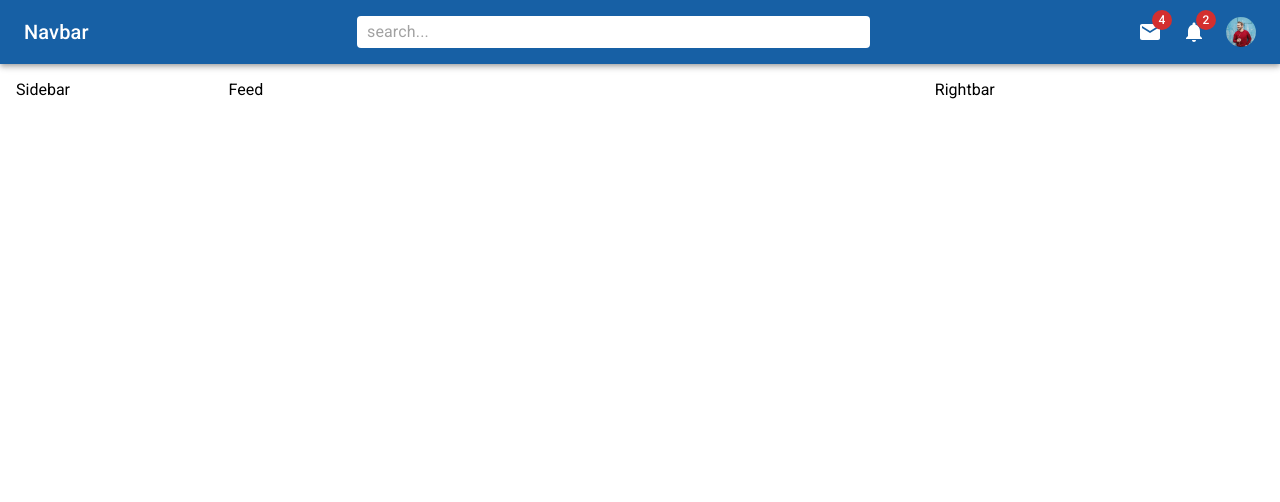
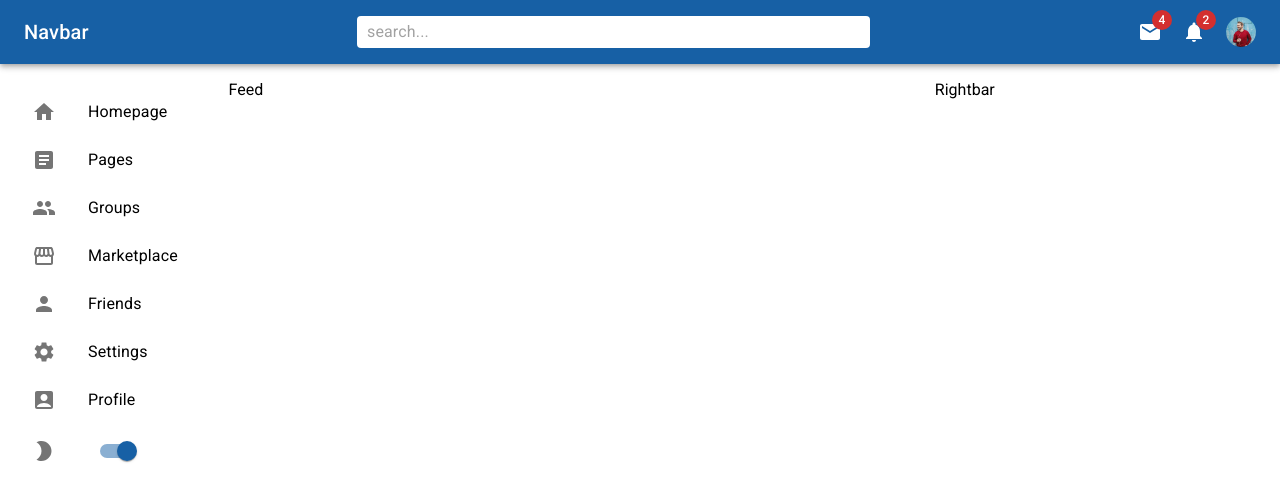
Before and after one commit to ZahraAbaszadeh/Material-UI-5, a React (Create React App) app: page / in a window 1280 px wide. Shown: the top 502 px of the page. Built offline with nearby package versions, Linux system fonts and the light colour scheme.

Commit message:
sidebar completed

```diff
--- a/src/components/Sidebar.jsx
+++ b/src/components/Sidebar.jsx
@@ -1,10 +1,98 @@
 import React from "react";
-import { Box } from "@mui/material";
+import {
+  Box,
+  List,
+  ListItem,
+  ListItemButton,
+  ListItemIcon,
+  ListItemText,
+  Switch,
+} from "@mui/material";
+import {
+  AccountBox,
+  Article,
+  Group,
+  Home,
+  ModeNight,
+  Person,
+  Settings,
+  Storefront,
+} from "@mui/icons-material";
 
 export default function Sidebar() {
   return (
     <Box flex={1} p={2} sx={{ display: { xs: "none", sm: "block" } }}>
-      Sidebar
+      <Box position="fixed">
+        <List>
+          <ListItem disablePadding>
+            <ListItemButton component="a" href="#home">
+              <ListItemIcon>
+                <Home />
+              </ListItemIcon>
+              <ListItemText primary="Homepage" />
+            </ListItemButton>
+          </ListItem>
+          <ListItem disablePadding>
+            <ListItemButton component="a" href="#simple-list">
+              <ListItemIcon>
+                <Article />
+              </ListItemIcon>
+              <ListItemText primary="Pages" />
+            </ListItemButton>
+          </ListItem>
+          <ListItem disablePadding>
+            <ListItemButton component="a" href="#simple-list">
+              <ListItemIcon>
+                <Group />
+              </ListItemIcon>
+              <ListItemText primary="Groups" />
+            </ListItemButton>
+          </ListItem>
+          <ListItem disablePadding>
+            <ListItemButton component="a" href="#simple-list">
+              <ListItemIcon>
+                <Storefront />
+              </ListItemIcon>
+              <ListItemText primary="Marketplace" />
+            </ListItemButton>
+          </ListItem>
+          <ListItem disablePadding>
+            <ListItemButton component="a" href="#simple-list">
+              <ListItemIcon>
+                <Person />
+              </ListItemIcon>
+              <ListItemText primary="Friends" />
+            </ListItemButton>
+          </ListItem>
+          <ListItem disablePadding>
+            <ListItemButton component="a" href="#simple-list">
+              <ListItemIcon>
+                <Settings />
+              </ListItemIcon>
+              <ListItemText primary="Settings" />
+            </ListItemButton>
+          </ListItem>
+          <ListItem disablePadding>
+            <ListItemButton component="a" href="#simple-list">
+              <ListItemIcon>
+                <AccountBox />
+              </ListItemIcon>
+              <ListItemText primary="Profile" />
+            </ListItemButton>
+          </ListItem>
+          <ListItem disablePadding>
+            <ListItemButton component="a" href="#simple-list">
+              <ListItemIcon>
+                <ModeNight />
+              </ListItemIcon>
+              <Switch  defaultChecked />
+              {/* <Switch
+                onChange={(e) => setMode(mode === "light" ? "dark" : "light")}
+              /> */}
+            </ListItemButton>
+          </ListItem>
+        </List>
+      </Box>
     </Box>
   );
 }
```
